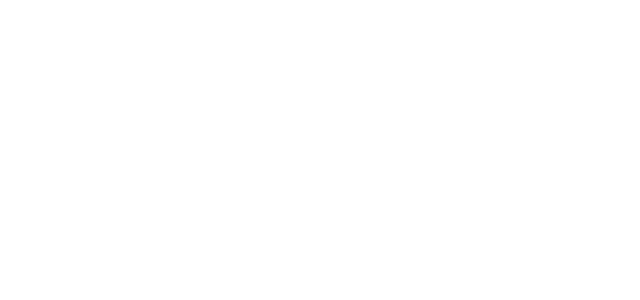
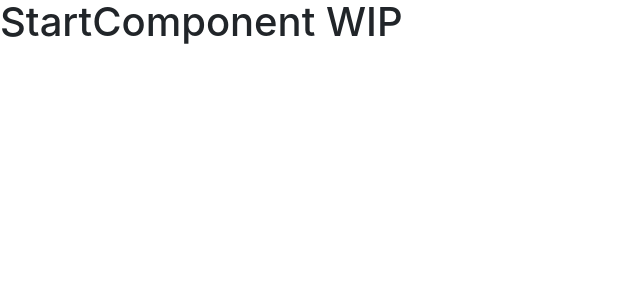
Before and after one commit to ryanarnold/j-renshuu, an Angular app: page /start in a window 1280 px wide. Before the commit this address led to /. Shown: the top 300 px of the page, without its empty margins (0-640 px from the left). Built offline with nearby package versions, Linux system fonts and the light colour scheme.

Commit message:
Setup StartComponent.

```diff
--- a/src/app/components/home/home.component.html
+++ b/src/app/components/home/home.component.html
@@ -7,7 +7,7 @@
       <p class="text-center">Ｊ－練習</p>
       <p class="text-center">An application for easily memorizing Japanese vocabulary.</p>
 
-      <button class="btn btn-success start">スタート</button>
+      <button class="btn btn-success start" routerLink="/start" routerLinkActive="active">スタート</button>
 
     </div>
     <div class="col"></div>
--- /dev/null
+++ b/src/app/components/start/start.component.html
@@ -0,0 +1 @@
+<h1>StartComponent WIP</h1>
```
Also changed, not shown: src/app/app.module.ts (+7 -1 lines), src/app/components/start/start.component.ts (added, +12 -0 lines), src/app/components/start/start.component.css (added).
